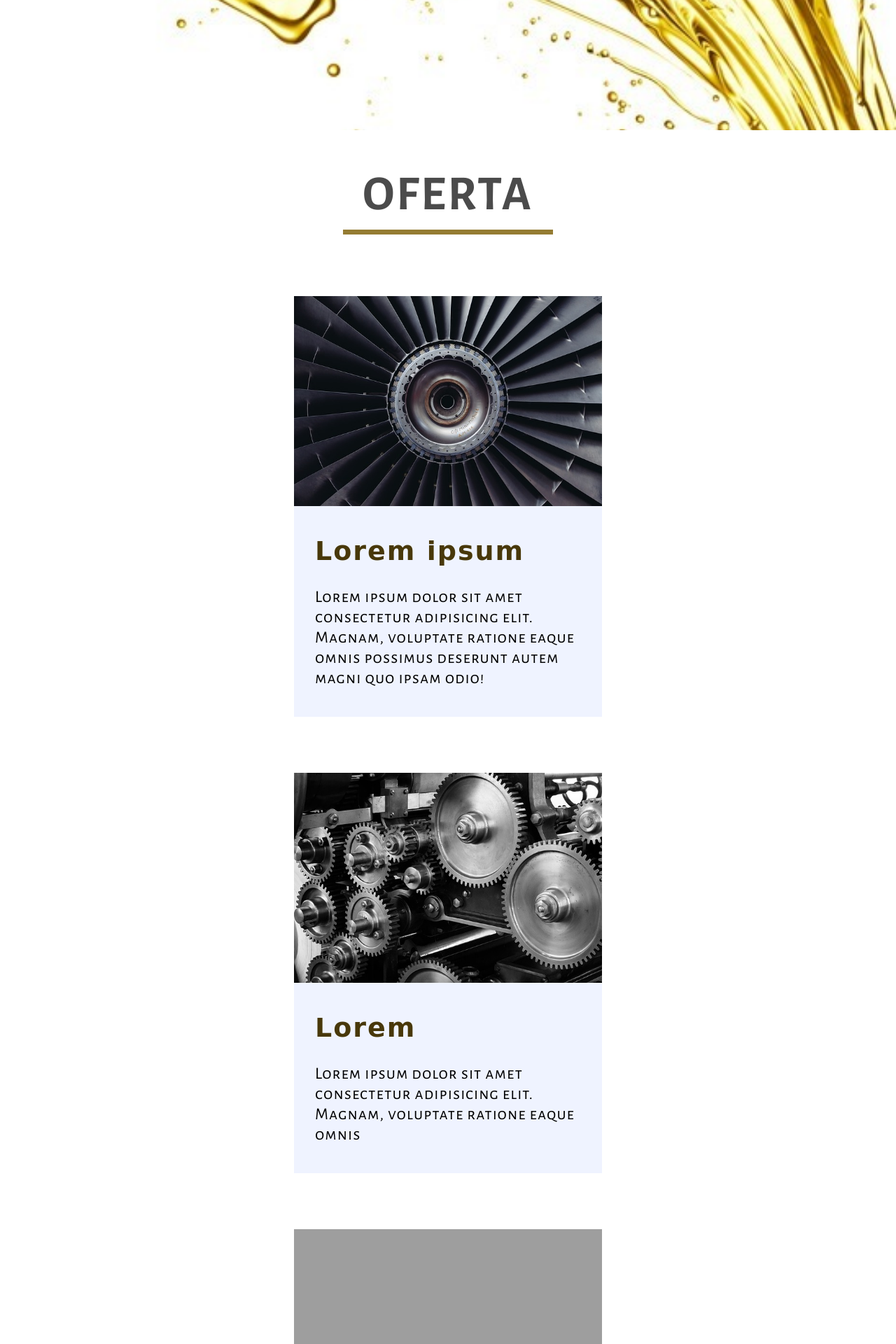
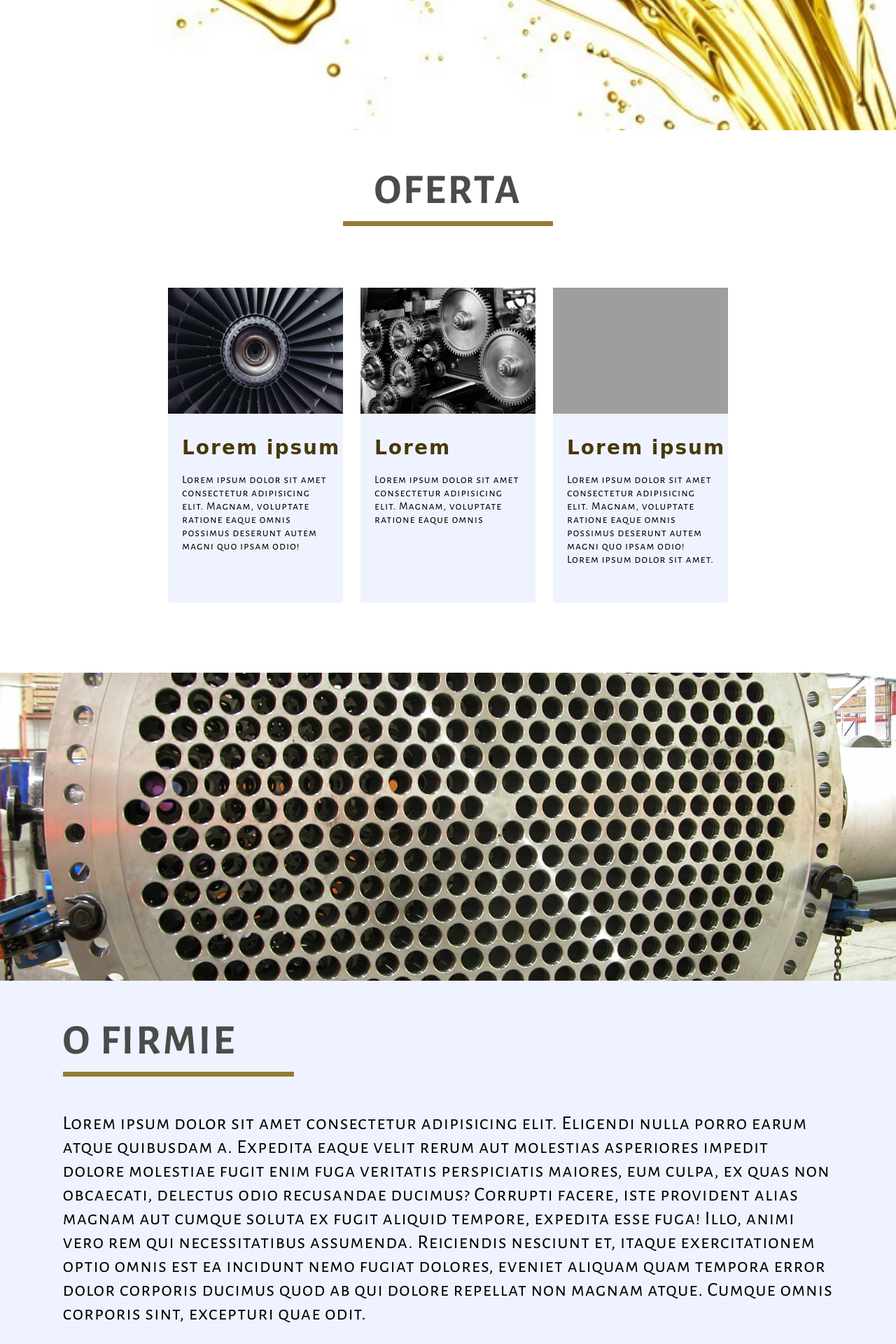
Before and after one commit to jezyk2796/BBT-WIBREM, a PHP site: page / in a window 1280 px wide. Shown: the part 614-2534 px from the top of the page at 70% size. Run offline with PHP 8.4, Linux system fonts and the light colour scheme; some web fonts are replaced; grey boxes are pictures that could not be loaded.

Commit message:
section offer for desktop done

```diff
--- a/css/style.css
+++ b/css/style.css
@@ -83,9 +83,17 @@ body {
   }
 }
 
+@media (min-width: 1024px) and (orientation: landscape) {
+  .title {
+    font-size: 6rem;
+  }
+}
+
 /* SERVICE.TITLE */
 
 .service-title {
+  width: 100%;
+
   margin: 0;
   padding: 2.5rem 1.5rem 1.5rem 1.5rem;
   font-family: "Coda", cursive;
@@ -105,6 +113,13 @@ body {
   .service-title {
     font-size: 3.8rem;
     padding: 4rem 3rem 3rem 3rem;
+  }
+}
+
+@media (min-width: 1024px) and (orientation: landscape) {
+  .service-title {
+    font-size: 2.8rem;
+    padding: 3rem 2rem 2rem 2rem;
   }
 }
 
@@ -411,7 +426,7 @@ section.offer {
 }
 
 @media (min-width: 361px) {
-  .offer .wrapper {
+  .service-container {
     display: flex;
     flex-direction: column;
     align-items: center;
@@ -463,6 +478,29 @@ section.offer {
   .service p {
     font-size: 2.4rem;
     padding: 0 3rem 4rem 3rem;
+  }
+}
+
+@media (min-width: 1024px) and (orientation: landscape) {
+  .service-container {
+    width: 80rem;
+    margin: 0 auto;
+    flex-direction: row;
+    justify-content: space-between;
+  }
+
+  .service {
+    width: 25rem;
+    height: 45rem;
+  }
+
+  .service img {
+    height: 18rem;
+  }
+
+  .service p {
+    font-size: 1.6rem;
+    padding: 0 2rem 3rem 2rem;
   }
 }
 
@@ -527,6 +565,12 @@ section.about {
   .about p {
     font-size: 2.8rem;
     padding: 5rem 0 7rem 0;
+  }
+}
+
+@media (min-width: 1024px) and (orientation: landscape) {
+  section.about {
+    margin: 10rem 0 0 0;
   }
 }
 
--- a/index.html
+++ b/index.html
@@ -1,17 +1,29 @@
 <!DOCTYPE html>
 <html lang="pl">
-
   <head>
     <meta charset="UTF-8" />
     <meta name="viewport" content="width=device-width, initial-scale=1.0" />
     <meta http-equiv="X-UA-Compatible" content="ie=edge" />
-  <meta name="description" content="Oferujemy remonty pomp olejowych, czyszczenie kondensatorów oraz wymienników ciepłowniczych, diagnostykę, przeglądy i remonty układów regulacji elektro- hydraulicznych, a także serwis transformatorów. Kontakt BBT - WIBREM Wojciech Błochowiak +48 600 801 784" />
-  <meta name="keywords" content="remonty pomp olejowych, remonty ukladow regulacji turbin, remonty chlodnic, remonty wymiennikow, bbt wibrem" />
+    <meta
+      name="description"
+      content="Oferujemy remonty pomp olejowych, czyszczenie kondensatorów oraz wymienników ciepłowniczych, diagnostykę, przeglądy i remonty układów regulacji elektro- hydraulicznych, a także serwis transformatorów. Kontakt BBT - WIBREM Wojciech Błochowiak +48 600 801 784"
+    />
+    <meta
+      name="keywords"
+      content="remonty pomp olejowych, remonty ukladow regulacji turbin, remonty chlodnic, remonty wymiennikow, bbt wibrem"
+    />
     <title>BBT-WIBREM</title>
 
-  <link href="https://fonts.googleapis.com/css?family=Alegreya+Sans+SC:300,400,500,700|Coda&amp;subset=latin-ext" rel="stylesheet" />
-  <link rel="stylesheet" href="https://use.fontawesome.com/releases/v5.7.2/css/all.css" integrity="sha384-fnmOCqbTlWIlj8LyTjo7mOUStjsKC4pOpQbqyi7RrhN7udi9RwhKkMHpvLbHG9Sr"
-    crossorigin="anonymous" />
+    <link
+      href="https://fonts.googleapis.com/css?family=Alegreya+Sans+SC:300,400,500,700|Coda&amp;subset=latin-ext"
+      rel="stylesheet"
+    />
+    <link
+      rel="stylesheet"
+      href="https://use.fontawesome.com/releases/v5.7.2/css/all.css"
+      integrity="sha384-fnmOCqbTlWIlj8LyTjo7mOUStjsKC4pOpQbqyi7RrhN7udi9RwhKkMHpvLbHG9Sr"
+      crossorigin="anonymous"
+    />
     <link rel="stylesheet" href="css/style.css" />
   </head>
 
@@ -60,6 +72,8 @@
     <section class="offer" id="offer">
       <div class="wrapper">
         <h3 class="title">oferta</h3>
+
+        <div class="service-container">
           <div class="service">
             <img src="img/ser1.jpg" alt="!!!!!!!asfd!!!!!!!!" />
             <h4 class="service-title">Lorem ipsum</h4>
@@ -85,6 +99,7 @@
               voluptate ratione eaque omnis possimus deserunt autem magni quo
               ipsam odio! Lorem ipsum dolor sit amet.
             </p>
+          </div>
         </div>
       </div>
     </section>
@@ -134,5 +149,4 @@
 
     <script src="js/main.js"></script>
   </body>
-
 </html>
```
Lines whose indentation alone changed are shown as unchanged.
